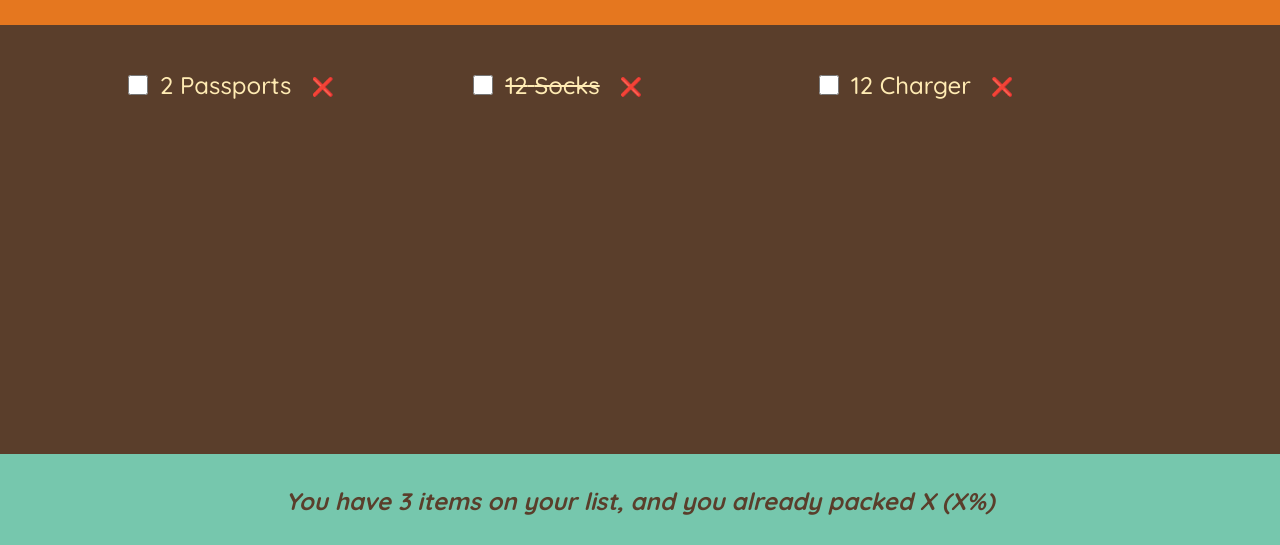
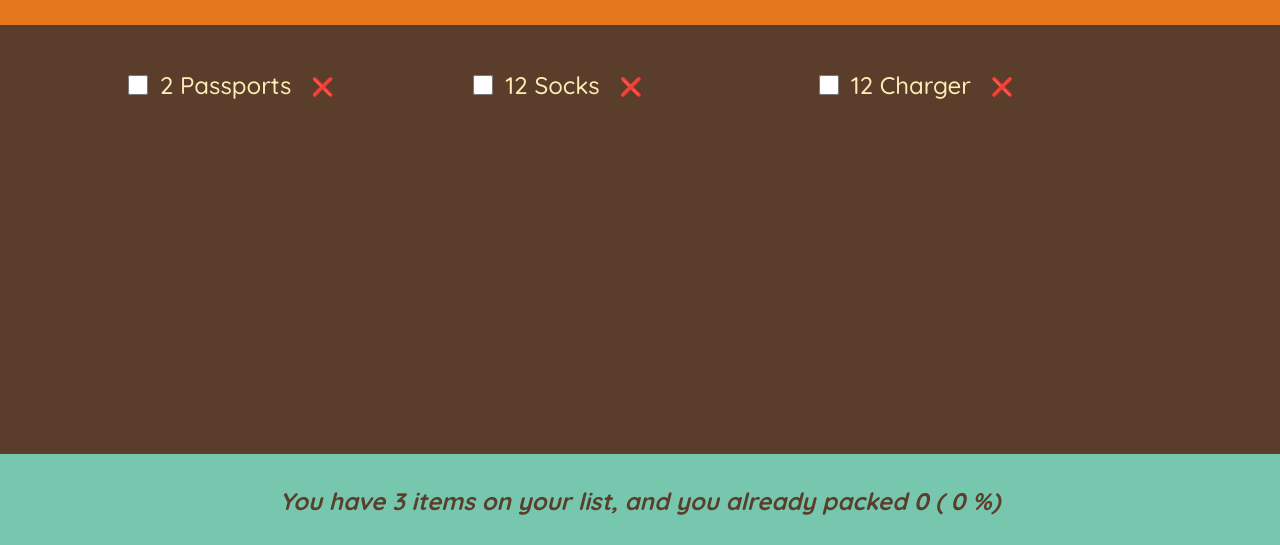
Before and after one commit to jsbiresh/travel-list, a React (Create React App) app: page / in a window 1280 px wide. Shown: the part 252-797 px from the top of the page. Built offline with nearby package versions, Linux system fonts and the light colour scheme.

Commit message:
fixed some bugs in Stats COMPONENT

```diff
--- a/src/App.js
+++ b/src/App.js
@@ -2,7 +2,7 @@
 
 const initialItems = [
   { id: 1, description: 'Passports', quantity: 2, packed: false },
-  { id: 2, description: 'Socks', quantity: 12, packed: true },
+  { id: 2, description: 'Socks', quantity: 12, packed: false },
   { id: 3, description: 'Charger', quantity: 12, packed: false },
 ]
 
@@ -14,6 +14,11 @@
   function handleAddItems(item) {
     setItems((items) => [...items, item])
   }
+
+  // const packedItemsCount = items.reduce(
+  //   (acc, current) => acc + (current.packed ? 1 : 0),
+  //   0
+  // )
 
   function handleDeleteItem(id) {
     // first it recieves the current items array, from that we filter
@@ -38,7 +43,7 @@
         onToggleItem={handleToggleItem}
         onDeleteItem={handleDeleteItem}
       />
-      <Stats itemCount={items.length} />
+      <Stats items={items} />
     </div>
   )
 }
@@ -135,12 +140,29 @@
 }
 
 // COMPONENT Stats
-function Stats({ itemCount, packedItemCount }) {
+function Stats({ items }) {
+  // return if the items list is empty
+  if (!items.length)
+    return (
+      <p className="stats">
+        <em>Start adding some items to your packing list 🚀</em>
+      </p>
+    )
+
+  // if items list is not empty start calculating
+  const numItems = items.length
+  const numPacked = items.filter((item) => item.packed).length
+  const percentage = Math.round((numPacked / numItems) * 100)
   return (
     <footer className="stats">
-      <em>
-        You have {itemCount} items on your list, and you already packed X (X%)
-      </em>
+      {percentage !== 100 ? (
+        <em>
+          You have {numItems} items on your list, and you already packed{' '}
+          {numPacked} ( {percentage} %)
+        </em>
+      ) : (
+        <em>Complete Packing Done. Let's Go...✈</em>
+      )}
     </footer>
   )
 }
```
